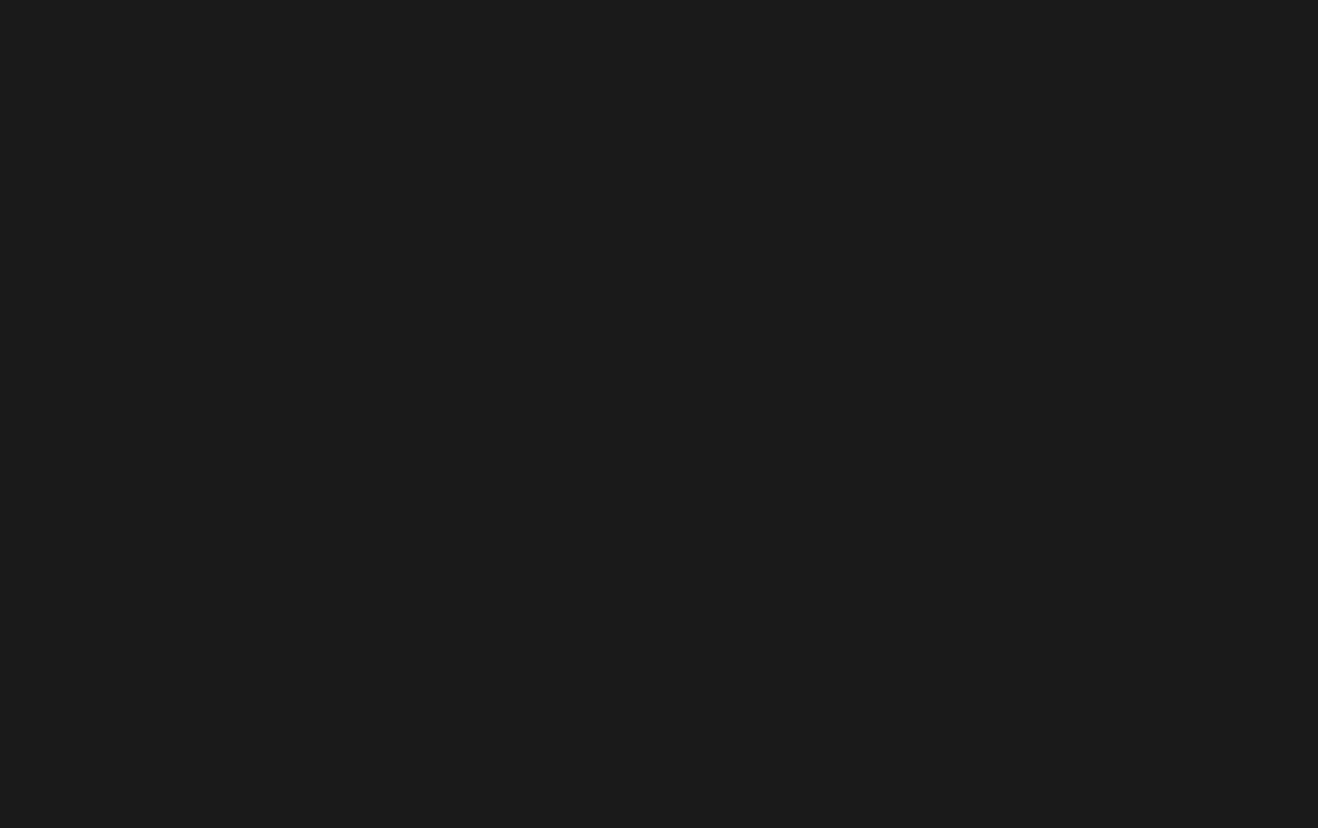
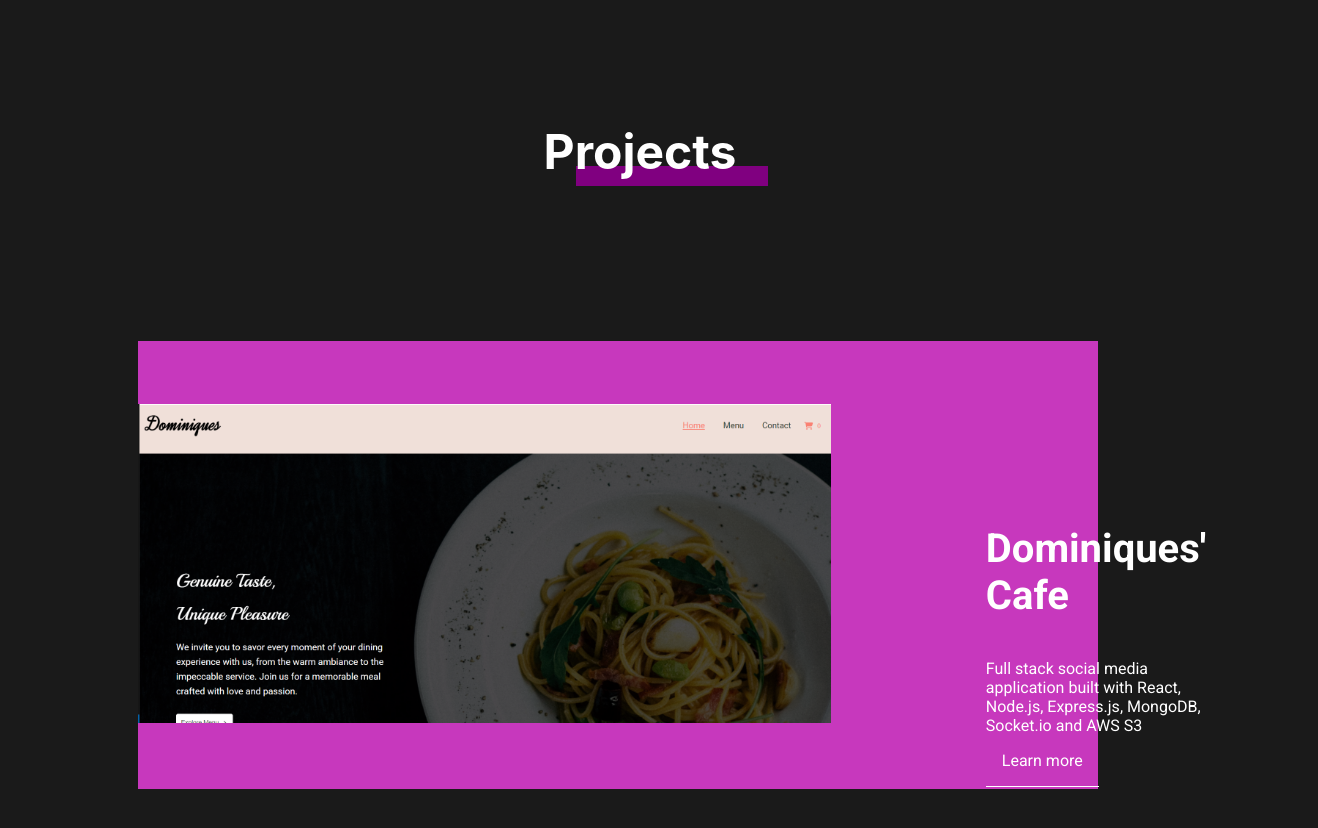
Before and after one commit to melika760/myportfolio, a React (Create React App) app: page / in a window 1280 px wide. Shown: the part 1926-2754 px from the top of the page, 1318 px wide, since content can reach past the window. Before the commit the page ends 1928 px from the top, so only its background shows below. Built offline with nearby package versions, Linux system fonts and the light colour scheme.

Commit message:
create project section

```diff
--- a/public/index.html
+++ b/public/index.html
@@ -2,12 +2,12 @@
 <html lang="en">
   <head>
     <meta charset="utf-8" />
-    <link rel="icon" href="%PUBLIC_URL%/logo.png" />
+    <link rel="icon" href="%PUBLIC_URL%/profile.png" />
     <meta name="viewport" content="width=device-width, initial-scale=1" />
     <meta name="theme-color" content="#000000" />
     <meta
       name="description"
-      content="Melika's Portfolio"
+      content="Melika Tafazoli|Front end developer"
     />
     <link rel="apple-touch-icon" href="%PUBLIC_URL%/logo.png" />
     <!--
--- a/src/components/Hero.module.css
+++ b/src/components/Hero.module.css
@@ -61,10 +61,14 @@ animation-name: movetoright;
     box-shadow: 5px 5px 5px 5px rgba(0,0,0,0.2);
 }
 .btn:hover{
-    box-shadow: 0px 0px 10px white,
+    box-shadow: 0px 0px 10px white;
+    color:white
 }
 .btn a{
     text-decoration: none;
+    color: white;
+}
+.btn a:hover{
     color: white;
 }
 @keyframes movetoleft {
--- a/src/components/Projects.jsx
+++ b/src/components/Projects.jsx
@@ -1,15 +1,37 @@
 import React, { useEffect } from 'react'
 import useCurrent from './useCurrent'
-
+import styles from "./Projects.module.css"
+import Dominique from "../assets/Dominiques.png"
 const Projects = () => {
   const{setsection}=useCurrent()
   useEffect(()=>{
     setsection("Projects")
   },[setsection])
   return (
-    <div id='Projects'>
-      projects
-    </div>
+    <section id='Projects' className={styles.projects}>
+      <h2 className={styles.head}>Projects</h2>
+      <div className={styles.contents}>
+        <div className={styles.content}>
+          <a href='/' alt="Dominiques">
+          <div className={styles.pic}>
+          <div className={styles.image}>
+            <img src={Dominique} alt='DominiqueCafe'/>
+          </div>
+          </div>
+          </a>
+
+          <div className={styles.info}>
+<h3 className={styles.title}>Dominiques' Cafe</h3>
+<p className={styles.descriptions}>Full stack social media application built with React, Node.js, Express.js, MongoDB, Socket.io and AWS S3</p>
+
+{/* <a href='/'><div className={styles.live1}>Live app</div></a> */}
+<a href='/'>Learn more</a>
+
+
+          </div>
+        </div>
+      </div>
+    </section>
   )
 }
 
--- /dev/null
+++ b/src/components/Projects.module.css
@@ -0,0 +1,90 @@
+.projects{
+    display: flex;
+    align-items: center;
+    justify-content: center;
+    flex-direction: column;
+}
+.head {
+        color: white;
+        font-size: 3rem;
+        position: relative;
+        margin-bottom: 10rem;
+        margin-top: 10rem; }
+.head::before{
+    content: "";
+    width: 12rem;
+    position: absolute;
+    border-bottom: 20px solid purple;
+    left: 2rem;
+    top:2.75rem;
+    right: 0;
+    z-index: -1;
+}
+.contents{
+    display: flex;
+    flex-direction: column;
+    justify-content: center;
+    align-items: center;
+}
+.content{
+display: flex;
+position: relative;
+justify-content: flex-start;
+margin-bottom: 14rem;
+margin-left: 11rem;
+}
+.pic{
+    height:28rem;
+    width: 60rem;
+    position: relative;
+    background-color: #C738BD;
+    cursor: pointer;
+    transform: scale(100%);
+    transition: all 0.2s;
+    display: flex;
+    align-items: center;
+    justify-content: flex-start;
+}
+.pic:hover{
+transform: scale(95%);
+}
+.image{
+    width: 85%;
+    position: relative;
+}
+.image img{
+    width: 85%;
+}
+.info{
+    position: relative;
+    left: -8rem;
+    margin-right: -2rem;
+    color: white;
+    font-family: "Roboto";
+    width: fit-content;
+    top:8rem;
+    padding: 1rem;
+    z-index: 999;
+    height: fit-content;
+}
+.title{
+    font-size: 2.5rem
+}
+.description{
+    margin-top: 3rem;
+    font-size: 1.8rem;
+    font-weight: 500;
+}
+
+.info a{
+    text-decoration: none;
+    color: white;
+    margin-bottom: 1rem;
+    border-bottom: 1px solid ;
+    padding: 1rem;
+
+}
+.info a:hover{
+    border: 1px solid white;
+
+}
```
Also changed, not shown: public/profile.png (added), src/assets/Dominiques.png (added).
